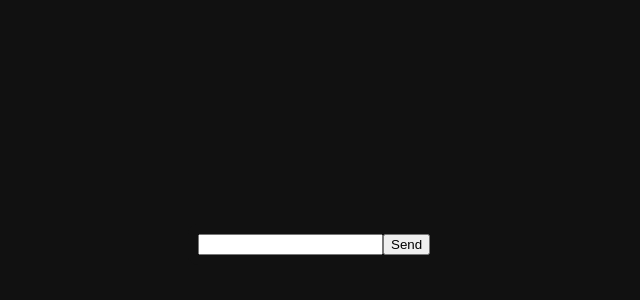
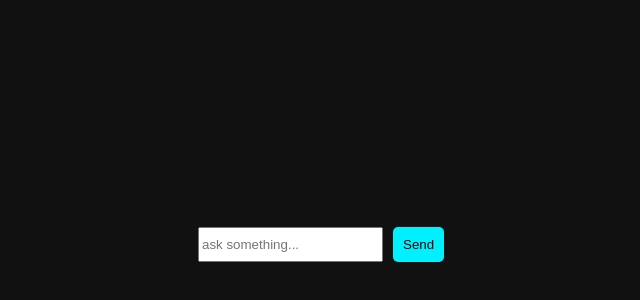
Before and after one commit to keerthantaraka/chatbox-Portfolio, a plain HTML site: page index.html in a window 1280 px wide. Shown: the part 156-456 px from the top of the page, without its empty margins (202-842 px from the left). Drawn offline with Linux system fonts and the light colour scheme.

Commit message:
fixed typos & css

```diff
--- a/index.html
+++ b/index.html
@@ -10,8 +10,8 @@
     <div class = "chat-container">
         <div class = "chat-box"></div>
         <div class="input-area">
-            <input type = "text" id ="user-input" placeholdder = "ask something..."/>
-            <button id = "send-btn">Send</button>
+            <input type="text" id="user-input" placeholder="ask something..." />
+            <button id="send-btn" class="send-btn">Send</button>
         </div>
     </div>
 
--- a/script.js
+++ b/script.js
@@ -1,3 +1,4 @@
+document.addEventListener("DOMContentLoaded",() => {
 const chatbox = document.getElementById("chat-box");
 const userInput = document.getElementById("user-input");
 const sendBtn = document.getElementById("send-btn");
@@ -37,3 +38,4 @@ function respond(input) {
         addmessage(reply, 'bot');
     }, 500);
 }
+});
```
